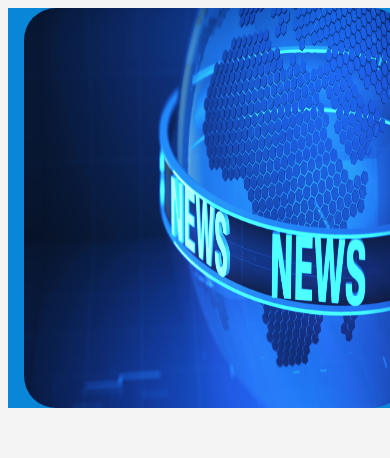
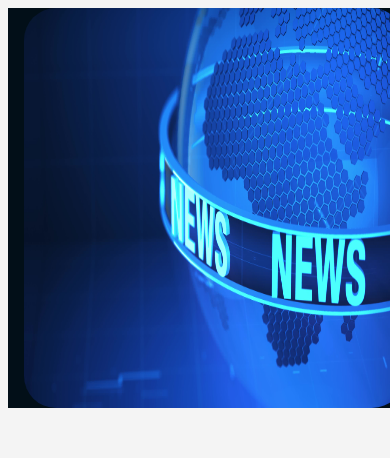
Before and after one commit to Maureen-Njango/News-, a plain HTML site: page index.html in a window 390 px wide. Shown: the top 458 px of the page. Drawn offline with Linux system fonts and the light colour scheme.

Commit message:
added changes

```diff
--- a/style.css
+++ b/style.css
@@ -109,7 +109,7 @@ nav a{
     #landing{
         display: grid;
         gap: 5%;
-        background-color:rgb(10, 134, 216);
+        background-color:rgb(2, 15, 24);
         width: 400px;
         height: 400px;
          align-items: center;
```
